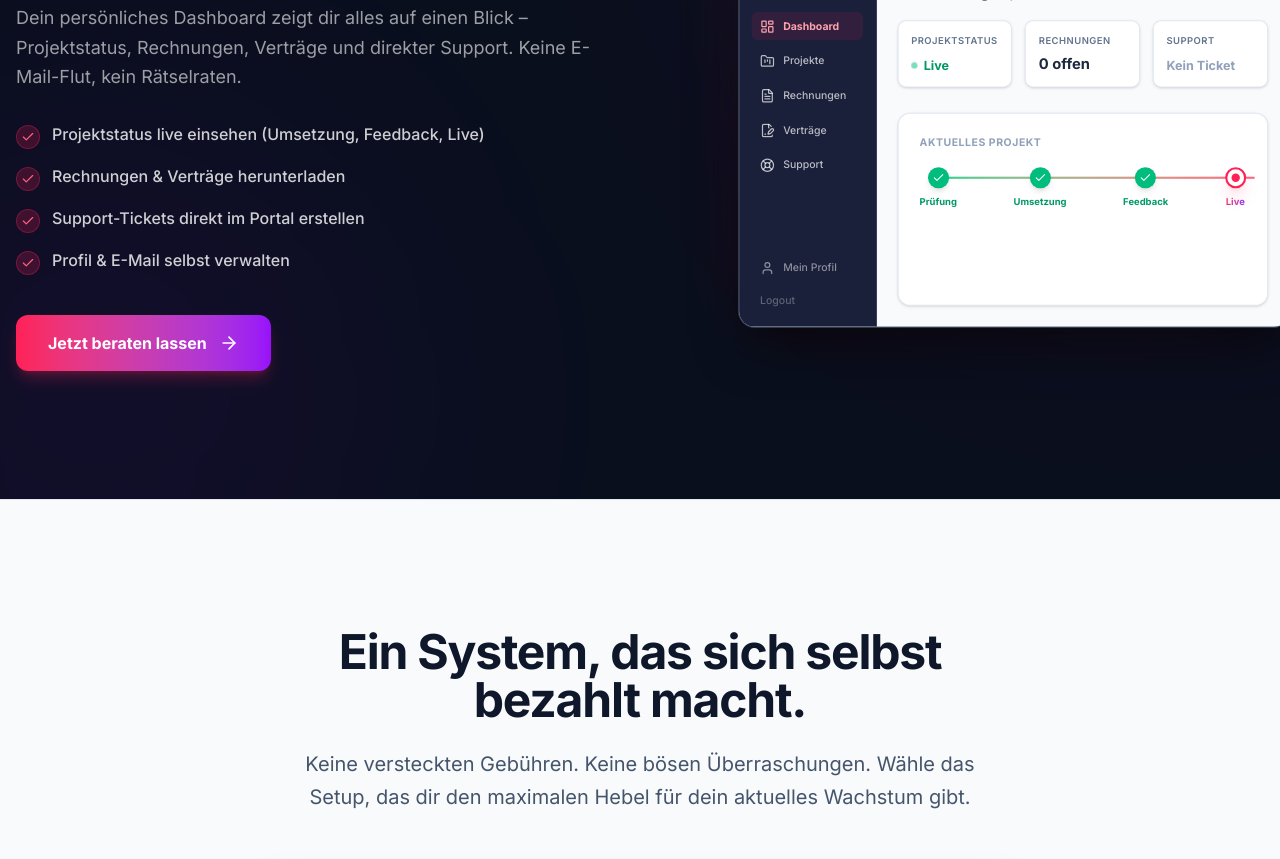
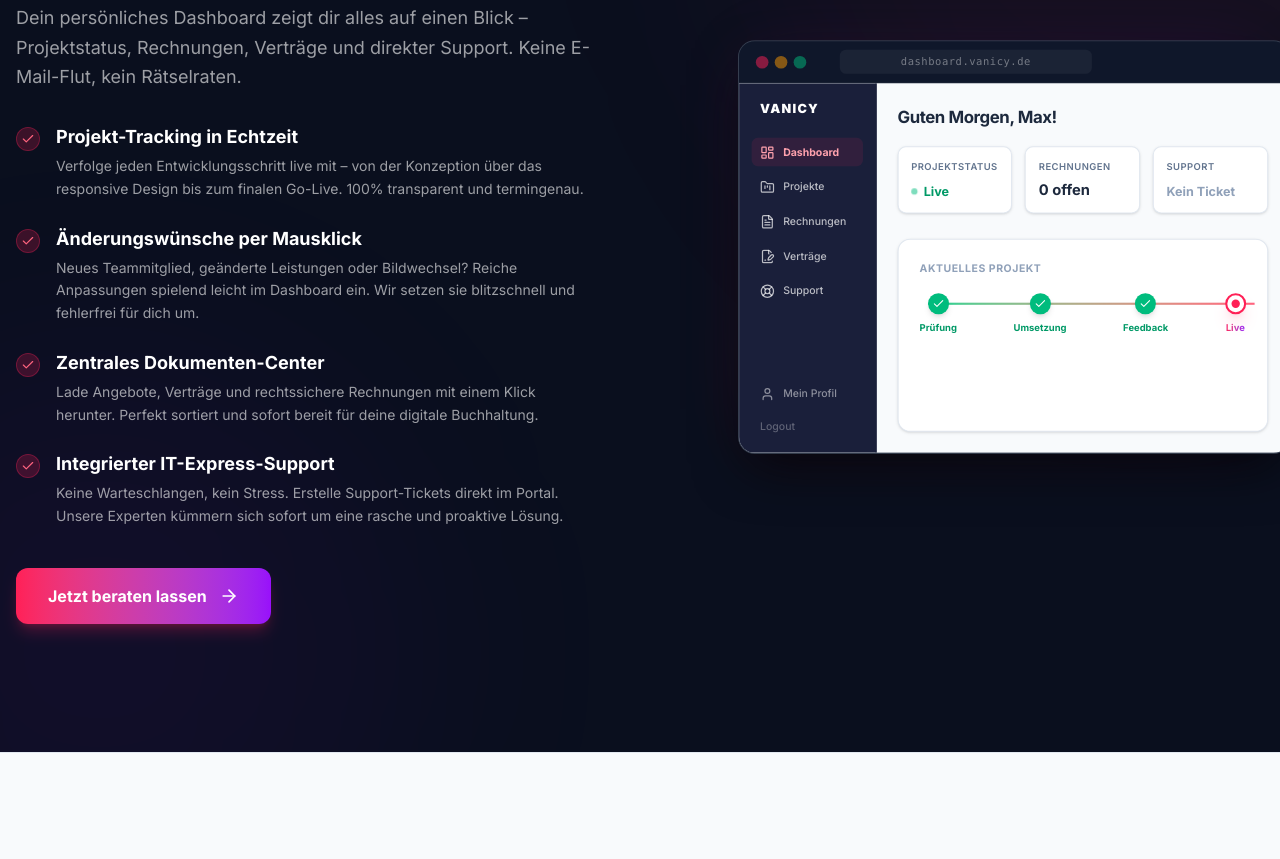
Before and after one commit to TrustlyStudio/RevelaAi, a Next.js app: page / in a window 1280 px wide. Shown: the part 10760-11619 px from the top of the page. Built offline with nearby package versions, Linux system fonts and the light colour scheme; no server answers.

Commit message:
feat: Enhance waitlist and customer portal
Adds a "customziel" field to the waitlist form to allow users to specify alternative goals. Refactors the customer portal section to use more descriptive text and improve its visual presentation.

```diff
--- a/components/CustomerPortalSection.tsx
+++ b/components/CustomerPortalSection.tsx
@@ -2,6 +2,7 @@
 
 import React from 'react';
 import { motion } from 'motion/react';
+import Link from 'next/link';
 import { Check, ArrowRight, LayoutDashboard, FolderKanban, FileText, FileSignature, LifeBuoy, User } from 'lucide-react';
 
 export function CustomerPortalSection() {
@@ -37,29 +38,44 @@ export function CustomerPortalSection() {
                 Dein persönliches Dashboard zeigt dir alles auf einen Blick – Projektstatus, Rechnungen, Verträge und direkter Support. Keine E-Mail-Flut, kein Rätselraten.
               </p>
 
-              <ul className="space-y-4 mb-10 w-full max-w-xl">
+              <div className="space-y-6 mb-10 w-full max-w-xl">
                 {[
-                  "Projektstatus live einsehen (Umsetzung, Feedback, Live)",
-                  "Rechnungen & Verträge herunterladen",
-                  "Support-Tickets direkt im Portal erstellen",
-                  "Profil & E-Mail selbst verwalten",
+                  {
+                    title: "Projekt-Tracking in Echtzeit",
+                    desc: "Verfolge jeden Entwicklungsschritt live mit – von der Konzeption über das responsive Design bis zum finalen Go-Live. 100% transparent und termingenau."
+                  },
+                  {
+                    title: "Änderungswünsche per Mausklick",
+                    desc: "Neues Teammitglied, geänderte Leistungen oder Bildwechsel? Reiche Anpassungen spielend leicht im Dashboard ein. Wir setzen sie blitzschnell und fehlerfrei für dich um."
+                  },
+                  {
+                    title: "Zentrales Dokumenten-Center",
+                    desc: "Lade Angebote, Verträge und rechtssichere Rechnungen mit einem Klick herunter. Perfekt sortiert und sofort bereit für deine digitale Buchhaltung."
+                  },
+                  {
+                    title: "Integrierter IT-Express-Support",
+                    desc: "Keine Warteschlangen, kein Stress. Erstelle Support-Tickets direkt im Portal. Unsere Experten kümmern sich sofort um eine rasche und proaktive Lösung."
+                  }
                 ].map((item, i) => (
-                  <li key={i} className="flex items-start gap-3">
-                    <div className="w-6 h-6 rounded-full bg-rose-500/20 flex shrink-0 items-center justify-center mt-0.5 border border-rose-500/30">
+                  <div key={i} className="flex items-start gap-4">
+                    <div className="w-6 h-6 rounded-full bg-rose-500/20 flex shrink-0 items-center justify-center mt-1 border border-rose-500/30">
                       <Check className="w-3.5 h-3.5 text-rose-400" />
                     </div>
-                    <span className="text-white/80 font-medium text-sm md:text-base leading-snug">{item}</span>
-                  </li>
+                    <div>
+                      <h4 className="text-white font-bold text-base md:text-lg mb-1">{item.title}</h4>
+                      <p className="text-white/60 text-sm leading-relaxed">{item.desc}</p>
+                    </div>
+                  </div>
                 ))}
-              </ul>
+              </div>
 
-              <a
+              <Link
                 href="/#analyse"
                 className="inline-flex items-center gap-3 bg-gradient-to-r from-rose-500 to-purple-600 text-white font-bold px-8 py-4 rounded-xl shadow-lg shadow-rose-500/25 hover:shadow-xl hover:shadow-rose-500/40 hover:-translate-y-1 transition-all group"
               >
                 Jetzt beraten lassen
                 <ArrowRight className="w-5 h-5 group-hover:translate-x-1 transition-transform" />
-              </a>
+              </Link>
             </motion.div>
           </div>
 
--- a/components/WaitlistModal.tsx
+++ b/components/WaitlistModal.tsx
@@ -11,6 +11,7 @@ export function WaitlistModal() {
   const [step, setStep] = useState(0);
   const [formData, setFormData] = useState({
     ziel: '',
+    customZiel: '',
     website: '',
     websiteUrl: '',
     unternehmen: '',
@@ -83,6 +84,7 @@ export function WaitlistModal() {
       setErrors({});
       setFormData({
         ziel: '',
+        customZiel: '',
         website: '',
         websiteUrl: '',
         unternehmen: '',
@@ -129,7 +131,8 @@ export function WaitlistModal() {
         });
       }
 
-      const { gotcha, ...submitData } = formData;
+      const { gotcha, customZiel, ...submitData } = formData;
+      const finalZiel = submitData.ziel === 'Anderes Ziel' ? customZiel : submitData.ziel;
       const response = await fetch("/api/waitlist", {
         method: "POST",
         headers: {
@@ -137,6 +140,7 @@ export function WaitlistModal() {
         },
         body: JSON.stringify({
           ...submitData,
+          ziel: finalZiel,
           email: submitData.noEmail ? "Keine geschäftliche E-Mail vorhanden" : submitData.email,
           _subject: `Neue Beratungs-Anfrage: ${submitData.unternehmen || submitData.name}`,
           'g-recaptcha-response': token
@@ -262,7 +266,15 @@ export function WaitlistModal() {
                     animate={{ opacity: 1, x: 0 }}
                     exit={{ opacity: 0, x: -20 }}
                     className="w-full"
-                    onSubmit={(e) => { e.preventDefault(); if(formData.ziel) handleNext(); }}
+                    onSubmit={(e) => {
+                      e.preventDefault();
+                      if (formData.ziel) {
+                        if (formData.ziel === 'Anderes Ziel' && !formData.customZiel.trim()) {
+                          return;
+                        }
+                        handleNext();
+                      }
+                    }}
                   >
                     <div className="mb-2 text-sm font-bold text-rose-500 uppercase tracking-widest">Schritt 1 von 4</div>
                     <h3 className="text-2xl font-black text-slate-900 mb-8">Was ist dein aktuelles Hauptziel?</h3>
@@ -279,14 +291,61 @@ export function WaitlistModal() {
                             className="w-5 h-5 text-rose-500 rounded border-gray-300 focus:ring-rose-500"
                             checked={formData.ziel === goal}
                             onChange={() => {
-                              setFormData({...formData, ziel: goal});
-                              setTimeout(handleNext, 300);
+                              if (goal !== 'Anderes Ziel') {
+                                setFormData({
+                                  ...formData,
+                                  ziel: goal,
+                                  customZiel: ''
+                                });
+                                setTimeout(handleNext, 300);
+                              } else {
+                                setFormData({
+                                  ...formData,
+                                  ziel: goal
+                                });
+                              }
                             }}
                           />
                           <span className="ml-4 font-semibold text-slate-700">{goal}</span>
                         </label>
                       ))}
                     </div>
+
+                    <AnimatePresence>
+                      {formData.ziel === 'Anderes Ziel' && (
+                        <motion.div
+                          initial={{ opacity: 0, height: 0, marginTop: 0 }}
+                          animate={{ opacity: 1, height: 'auto', marginTop: 16 }}
+                          exit={{ opacity: 0, height: 0, marginTop: 0 }}
+                          className="overflow-hidden"
+                        >
+                          <label className="block text-sm font-bold text-slate-700 mb-2">Bitte beschreibe dein Ziel kurz: *</label>
+                          <input
+                            type="text"
+                            required={formData.ziel === 'Anderes Ziel'}
+                            className="w-full p-4 border-2 border-gray-200 rounded-xl focus:outline-none focus:border-rose-500 focus:ring-4 focus:ring-rose-500/10 font-medium transition-all"
+                            value={formData.customZiel}
+                            onChange={(e) => setFormData({...formData, customZiel: e.target.value})}
+                            placeholder="Mein individuelles Ziel ist..."
+                          />
+                        </motion.div>
+                      )}
+                    </AnimatePresence>
+
+                    <AnimatePresence>
+                      {formData.ziel === 'Anderes Ziel' && (
+                        <motion.button
+                          initial={{ opacity: 0, y: 10 }}
+                          animate={{ opacity: 1, y: 0 }}
+                          exit={{ opacity: 0, y: 10 }}
+                          type="submit"
+                          disabled={!formData.customZiel.trim()}
+                          className="w-full py-4 mt-6 bg-slate-900 text-white rounded-xl font-bold text-lg hover:bg-slate-800 disabled:opacity-50 disabled:cursor-not-allowed transition-colors"
+                        >
+                          Weiter
+                        </motion.button>
+                      )}
+                    </AnimatePresence>
                   </motion.form>
                 ) : step === 2 ? (
                   <motion.form
```
